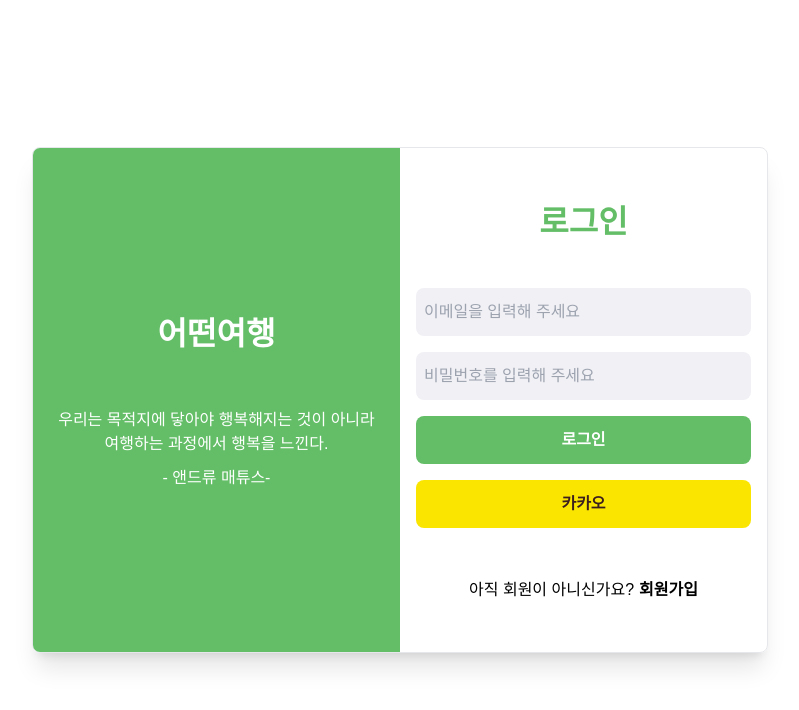
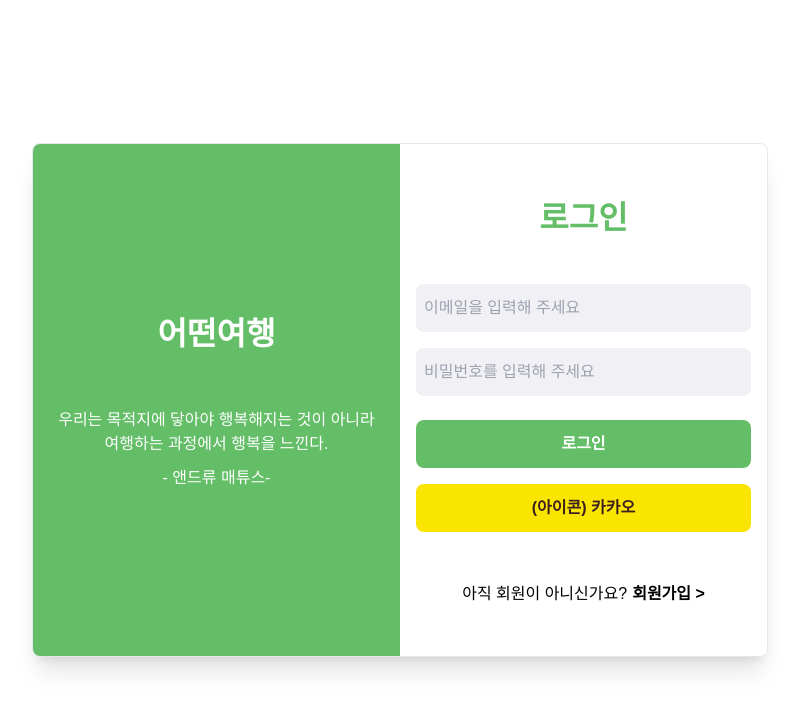
Before and after one commit to crewd/what-trips-FrontEnd, a React (Create React App) app: page / in a window 1280 px wide. Shown: the top 710 px of the page, without its empty margins (240-1039 px from the left). Built offline with nearby package versions, Linux system fonts and the light colour scheme.

Commit message:
design: 로그인 페이지 padding 변경

```diff
--- a/src/pages/login.tsx
+++ b/src/pages/login.tsx
@@ -31,19 +31,19 @@ const Login = () => {
               placeholder="비밀번호를 입력해 주세요"
             />
           </div>
-          <div className="pt-[16px]">
+          <div className="pt-[24px]">
             <button className="bg-primary text-white w-full py-[12px] rounded-lg mb-[16px] font-semibold">
               로그인
             </button>
             <button className="bg-[#FAE500] text-[#3B1E1E] w-full py-[12px] rounded-lg font-semibold">
-              카카오
+              (아이콘) 카카오
             </button>
           </div>
           <div className="pt-[50px]">
             <p>
               아직 회원이 아니신가요?
               <Link className="font-bold pl-[5px]" to="#">
-                회원가입
+                회원가입 {`>`}
               </Link>
             </p>
           </div>
```
